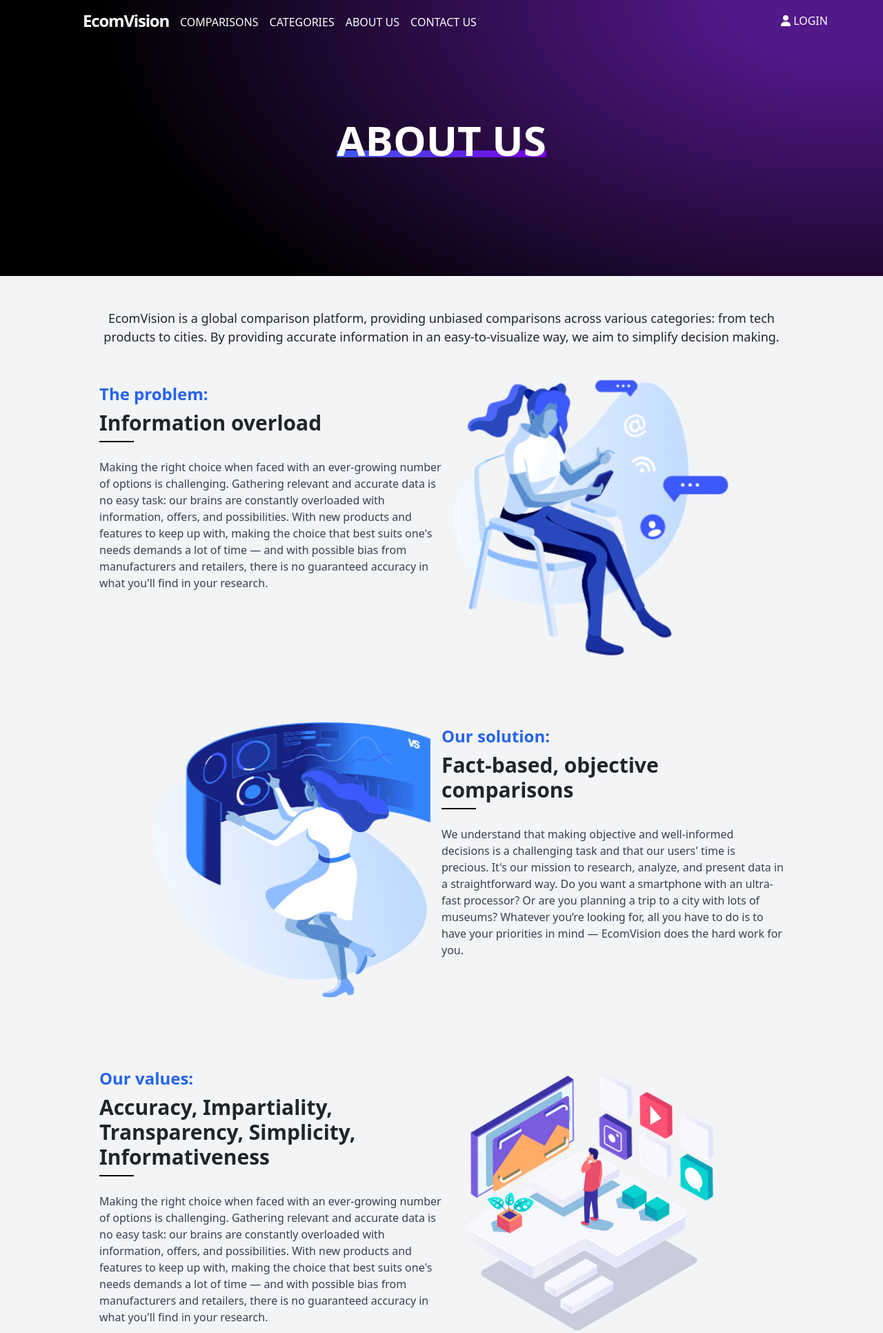
After one commit to ommehta4920/EcomVision-project, a Django app: page /aboutus/ in a window 1280 px wide. The commit adds this page. Shown: the top 1932 px of the page at 69% size. Run offline with Django 4.2, Linux system fonts and the light colour scheme; parts of the project's set-up code (start-up, migrations or seed data) failed here and were passed over; some libraries are stand-ins or nearby versions.

Commit message:
About Us Page Added

```diff
--- a/EcomVision/productionfiles/css/style.css
+++ b/EcomVision/productionfiles/css/style.css
@@ -129,6 +129,26 @@ body {
     box-shadow: 4px 4px 15px rgba(0, 0, 0, 0.7);
     transform: translateY(-1px);
     transition: 0.5s ease-in-out;
+}
+
+.text_sec_btns_hero .category:hover {
+    box-shadow: 4px 4px 15px rgba(255, 255, 255, 0.7);
+    transform: translateY(-1px);
+    transition: 0.5s ease-in-out;
+}
+
+/* ABOUT US PAGE */
+
+.aboutus h1::after{
+    content: '';
+    display: block;
+    width: 10%;
+    height: 2px;
+    background: black;
+    margin-top: 8px;
+    left: 0;
+    z-index: -1;
+    margin-left: 0px;
 }
 
 /* CATEGORIES PAGE */
--- /dev/null
+++ b/EcomVision/user/templates/aboutus.html
@@ -0,0 +1,178 @@
+{% extends "user_template.html" %}
+
+{% block title %}
+EcomVision | About Us
+{% endblock %}
+
+{% block content %}
+<style>
+    .hidden{
+        display: none;
+    }
+</style>
+<section class="category-hero-section flex-col flex items-center justify-center text-center text-white relative">
+    <h1 class="text-6xl font-bold uppercase" style="color: white;">
+        About Us
+    </h1>
+</section>
+
+<div style="width: 80%; display: flex; flex-direction: column; justify-content: center; align-items: center; justify-self: center; margin: 3rem 0;"
+    class="aboutus">
+    <div style="width: 100%;">
+        <p style="text-align: center; font-size: 18px;">EcomVision is a global comparison platform, providing
+            unbiased comparisons across various categories: from tech products to cities. By providing accurate
+            information
+            in an easy-to-visualize way, we aim to simplify decision making.</p>
+    </div>
+    <div class="flex flex-col md:flex-row justify-between" style="margin: 3rem 1rem; align-items: start;">
+        <div class="md:w-1/2" style="margin-top: 5px;">
+            <h2 class="text-blue-600 text-2xl font-bold mb-2">
+                The problem:
+            </h2>
+            <h1 class="text-3xl font-bold mb-4">
+                Information overload
+            </h1>
+            <p class="text-gray-700 mb-4" style="font-size: 16px;">
+                Making the right choice when faced with an ever-growing number of options is challenging. Gathering
+                relevant and accurate data is no easy task: our brains are constantly overloaded with information,
+                offers, and possibilities. With new products and features to keep up with, making the choice that best
+                suits one's needs demands a lot of time — and with possible bias from manufacturers and retailers, there
+                is no guaranteed accuracy in what you'll find in your research.
+            </p>
+        </div>
+        <div class="md:w-1/2 flex justify-center" style="height: 400px; width: 400px; margin-right: 5rem;">
+            <img alt="Illustration of a person sitting on a chair, using a tablet, surrounded by various icons representing information overload"
+                class="w-3/4 md:w-full" src="../static/img/contactus/illustration_1.png" />
+        </div>
+    </div>
+    <div class="flex flex-col md:flex-row justify-between" style="margin: 3rem 1rem; align-items: start;">
+        <div class="md:w-1/2 flex justify-center" style="height: 400px; width: 400px; margin-left: 5rem;">
+            <img alt="Illustration of a person sitting on a chair, using a tablet, surrounded by various icons representing information overload"
+                class="w-4/4 md:w-full" src="../static/img/contactus/illustration_2.png" />
+        </div>
+        <div class="md:w-1/2" style="margin-top: 5px;">
+            <h2 class="text-blue-600 text-2xl font-bold mb-2">
+                Our solution:
+            </h2>
+            <h1 class="text-3xl font-bold mb-4">
+                Fact-based, objective comparisons
+            </h1>
+            <p class="text-gray-700 mb-4" style="font-size: 16px;">
+                We understand that making objective and well-informed decisions is a challenging task and that our
+                users' time is precious. It's our mission to research, analyze, and present data in a straightforward
+                way. Do you want a smartphone with an ultra-fast processor? Or are you planning a trip to a city with
+                lots of museums? Whatever you’re looking for, all you have to do is to have your priorities in mind —
+                EcomVision does the hard work for you.
+            </p>
+        </div>
+    </div>
+    <div class="flex flex-col md:flex-row justify-between" style="margin: 3rem 1rem; align-items: start;">
+        <div class="md:w-1/2" style="margin-top: 5px;">
+            <h2 class="text-blue-600 text-2xl font-bold mb-2">
+                Our values:
+            </h2>
+            <h1 class="text-3xl font-bold mb-4">
+                Accuracy, Impartiality, Transparency, Simplicity, Informativeness
+            </h1>
+            <p class="text-gray-700 mb-4" style="font-size: 16px;">
+                Making the right choice when faced with an ever-growing number of options is challenging. Gathering
+                relevant and accurate data is no easy task: our brains are constantly overloaded with information,
+                offers, and possibilities. With new products and features to keep up with, making the choice that best
+                suits one's needs demands a lot of time — and with possible bias from manufacturers and retailers, there
+                is no guaranteed accuracy in what you'll find in your research.
+            </p>
+        </div>
+        <div class="md:w-1/2 flex justify-center" style="height: 400px; width: 400px; margin-right: 5rem;">
+            <img alt="Illustration of a person sitting on a chair, using a tablet, surrounded by various icons representing information overload"
+                class="w-3/4 md:w-full" src="../static/img/contactus/illustration_3.png" />
+        </div>
+    </div>
+    <div class="flex flex-col justify-between" style="margin: 3rem 1rem; align-items: start; width: 100%;">
+        <h2 class="short-h1 text-3xl font-bold mb-4">
+            FAQs
+        </h2>
+        <div style="width: 80%; margin-top: 1rem;">
+            <div class="faq-item mb-4">
+                <h2 class="text-[16px] font-bold mb-2 flex justify-between items-center cursor-pointer">
+                    Which sources do you use for gathering data about items?
+                    <i class="fas fa-chevron-up"></i>
+                </h2>
+                <p class="text-gray-700 hidden">
+                    We use the official websites of manufacturers, product sheets, and product manuals to gather data about products. For apps, we usually do a bit of testing to get a better idea of the functionalities. When it comes to cities and ski resorts, we use official statistics presented by the local authorities. As for universities and faculties, we refer to their official websites and the statistics provided by the institutions. We always focus on the objective aspects and collect data that makes sense for our comparisons.
+                </p>
+            </div>
+
+            <hr class="border-t mb-4">
+
+            <div class="faq-item mb-4">
+                <h2 class="text-[16px] font-bold mb-2 flex justify-between items-center cursor-pointer">
+                    Which categories are available on your site?
+                    <i class="fas fa-chevron-up"></i>
+                </h2>
+                <p class="text-gray-700 hidden">
+                    As we are a startup, We have just 3 categories on our website those are Televisions, Smartphones and Laptops but we are bringing some new categories soon.
+                </p>
+            </div>
+
+            <hr class="border-t mb-4">
+
+            <div class="faq-item mb-4">
+                <h2 class="text-[16px] font-bold mb-2 flex justify-between items-center cursor-pointer">
+                    What is the use of Price Tracking button on Product page?
+                    <i class="fas fa-chevron-up"></i>
+                </h2>
+                <p class="text-gray-700 hidden">
+                    On EcomVision, the "Track Price" button lets users monitor a product’s price across multiple sellers. Once activated, it alerts you when the price drops or meets your desired target. You can customize notifications via email. This helps you buy at the best time by avoiding overpaying.
+                </p>
+            </div>
+
+            <hr class="border-t mb-4">
+
+            <div class="faq-item mb-4">
+                <h2 class="text-[16px] font-bold mb-2 flex justify-between items-center cursor-pointer">
+                    Who do I contact for business partnerships and advertising opportunities?
+                    <i class="fas fa-chevron-up"></i>
+                </h2>
+                <p class="text-gray-700 hidden">
+                    You can contact us through our <a class="faq-item-link" href="/contactus" target="_self" style="color: purple; text-decoration: underline;">Contact Us Page</a>
+                </p>
+            </div>
+
+            <hr class="border-t mb-4">
+
+            <div class="faq-item mb-4">
+                <h2 class="text-[16px] font-bold mb-2 flex justify-between items-center cursor-pointer">
+                    How do you make money?
+                    <i class="fas fa-chevron-up"></i>
+                </h2>
+                <p class="text-gray-700 hidden">
+                    Most of our revenue comes from affiliate marketing: when you buy a product through our links, we may earn a small commission. However, that doesn’t affect the Versus score or the visibility of a product. We also display non-invasive ads on our comparison pages. If you are using an ad-blocker, please consider whitelisting us.
+                </p>
+            </div>
+
+            <hr class="border-t mb-4">
+        </div>
+    </div>
+</div>
+<script>
+    document.querySelectorAll('.faq-item').forEach(item => {
+        item.querySelector('h2').addEventListener('click', () => {
+            const icon = item.querySelector('i');
+            const content = item.querySelector('p');
+            const isOpen = !content.classList.contains('hidden');
+
+            document.querySelectorAll('.faq-item p').forEach(p => p.classList.add('hidden'));
+            document.querySelectorAll('.faq-item i').forEach(i => {
+                i.classList.remove('fa-chevron-up');
+                i.classList.add('fa-chevron-down');
+            });
+
+            if (!isOpen) {
+                content.classList.remove('hidden');
+                icon.classList.remove('fa-chevron-down');
+                icon.classList.add('fa-chevron-up');
+            }
+        });
+    });
+</script>
+{% endblock %}
```
Also changed, not shown: other parts of EcomVision/productionfiles/css/style.css (+44 -2 lines), EcomVision/user/static/css/style.css (+56 -0 lines), EcomVision/user/templates/user_template.html (+0 -42 lines), EcomVision/productionfiles/img/contactus/illustration_1.png (added), EcomVision/productionfiles/img/contactus/illustration_2.png (added), EcomVision/productionfiles/img/contactus/illustration_3.png (added), EcomVision/user/static/img/contactus/illustration_1.png (added), EcomVision/user/static/img/contactus/illustration_2.png (added), EcomVision/user/static/img/contactus/illustration_3.png (added).
